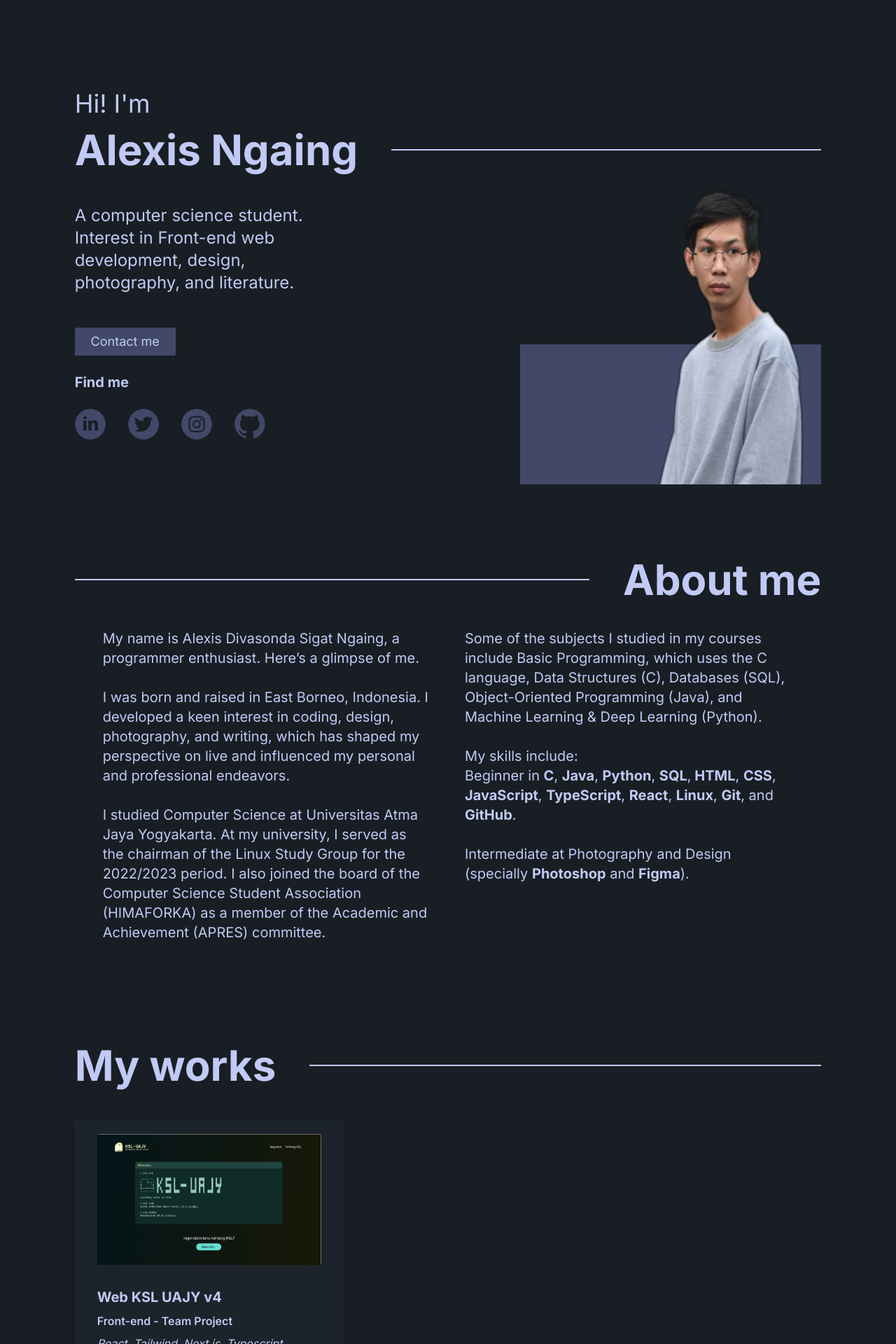
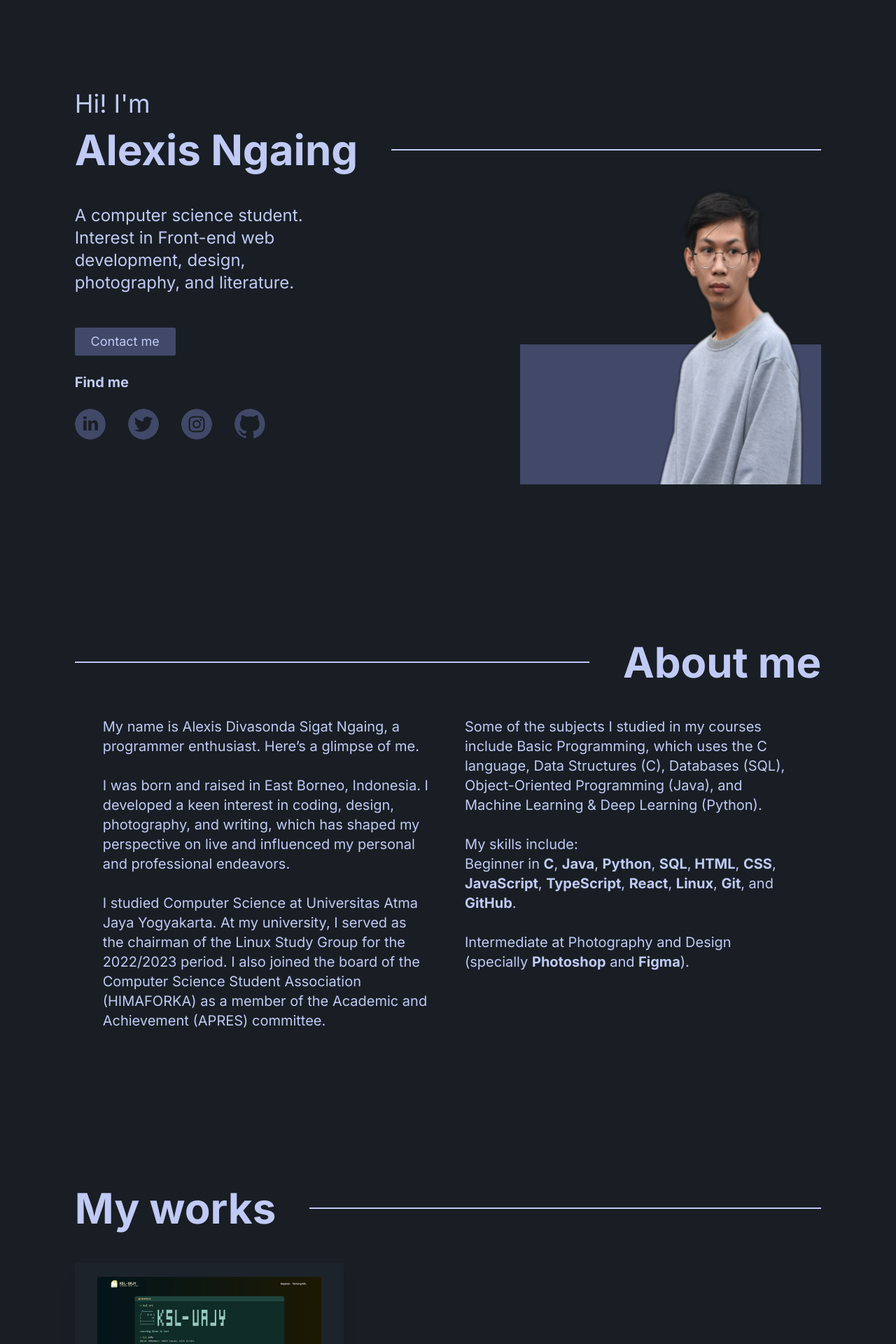
Before and after one commit to alexisngaing/alexisngaing.github.io, a Next.js app: page / in a window 1280 px wide. Shown: the top 1920 px of the page at 70% size. Built offline with nearby package versions, Linux system fonts and the light colour scheme.

Commit message:
Updates the layout and styles of the pricing element, changes the image source and styling of the KSL web, and refactors the styling of the Pricing section to improve responsiveness.

```diff
--- a/components/AboutMe.tsx
+++ b/components/AboutMe.tsx
@@ -2,13 +2,13 @@ import React from "react";
 
 function AboutMe() {
   return (
-    <div className="flex min-h-screen w-full flex-col items-center justify-center pb-12 md:pb-0">
+    <div className="flex w-full flex-col items-center justify-center py-10 lg:py-28">
       <div className="w-10/12 text-[#C0CAF5]">
         <div className="flex items-center gap-12">
           <div className="h-[2px] w-full bg-[#C0CAF5]"></div>
           <h1 className="min-w-fit text-4xl font-bold md:text-6xl">About me</h1>
         </div>
-        <div className="px-2 py-6 text-center text-lg md:grid md:grid-cols-2 md:gap-12 md:p-10 md:text-start md:text-xl">
+        <div className="px-2 pt-12 text-justify text-lg md:grid md:grid-cols-2 md:gap-12 md:px-10 md:text-start md:text-xl">
           <div>
             <p>
               My name is Alexis Divasonda Sigat Ngaing, a programmer enthusiast. Here’s a glimpse of
@@ -28,7 +28,7 @@ function AboutMe() {
               of the Academic and Achievement (APRES) committee.
             </p>
           </div>
-          <div>
+          <div className="pt-6 md:pt-0">
             <p>
               Some of the subjects I studied in my courses include Basic Programming, which uses the
               C language, Data Structures (C), Databases (SQL), Object-Oriented Programming (Java),
--- a/components/Gallery.tsx
+++ b/components/Gallery.tsx
@@ -2,7 +2,7 @@ import React from "react";
 
 function Gallery() {
   return (
-    <div className="flex w-full flex-col items-center justify-center">
+    <div className="flex w-full flex-col items-center justify-center py-10 lg:py-28">
       <div className="w-10/12 text-[#C0CAF5]">
         <div className="flex items-center gap-12">
           <h1 className="min-w-fit text-4xl font-bold md:text-6xl">My works</h1>
@@ -18,7 +18,7 @@ function Gallery() {
                 <img
                   alt="ksl"
                   className="max-w-xs rounded-sm transition duration-300 ease-in-out hover:scale-110"
-                  src="/images/ksl.png"
+                  src="/images/ksl-uajy-v4.png"
                 />
               </figure>
               <div className="card-body">
--- a/components/Hero.tsx
+++ b/components/Hero.tsx
@@ -2,7 +2,7 @@ import React from "react";
 
 function Hero() {
   return (
-    <div className="flex w-full flex-col items-center pt-10 lg:justify-center lg:pt-28">
+    <div className="flex w-full flex-col items-center py-10 lg:justify-center lg:py-28">
       <div className="w-10/12 text-[#C0CAF5]">
         <div className="w-full">
           <h1 className="py-4 text-4xl">Hi! I'm</h1>
@@ -22,7 +22,7 @@ function Hero() {
             <img alt="photo" className="z-10 w-7/12 md:w-60 lg:w-1/2" src="/images/web.png" />
             <div className="absolute bottom-0 mx-auto h-40 w-96 bg-[#414868] md:h-40 md:w-80 lg:visible lg:h-[200px] lg:w-[430px]"></div>
           </div>
-          <div className="py-20 md:py-0">
+          <div className="pt-20 md:py-0">
             <a
               className="flex justify-center md:flex-none md:justify-normal"
               href="mailto:alexisngaing@gmail.com"
```
Also changed, not shown: public/images/ksl-uajy-v4.png (added).
